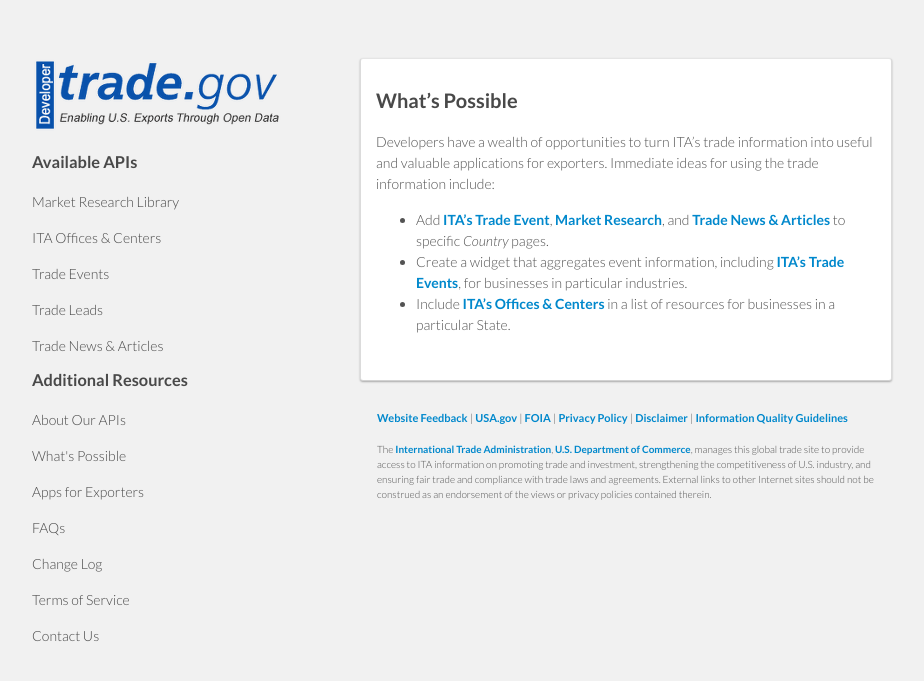
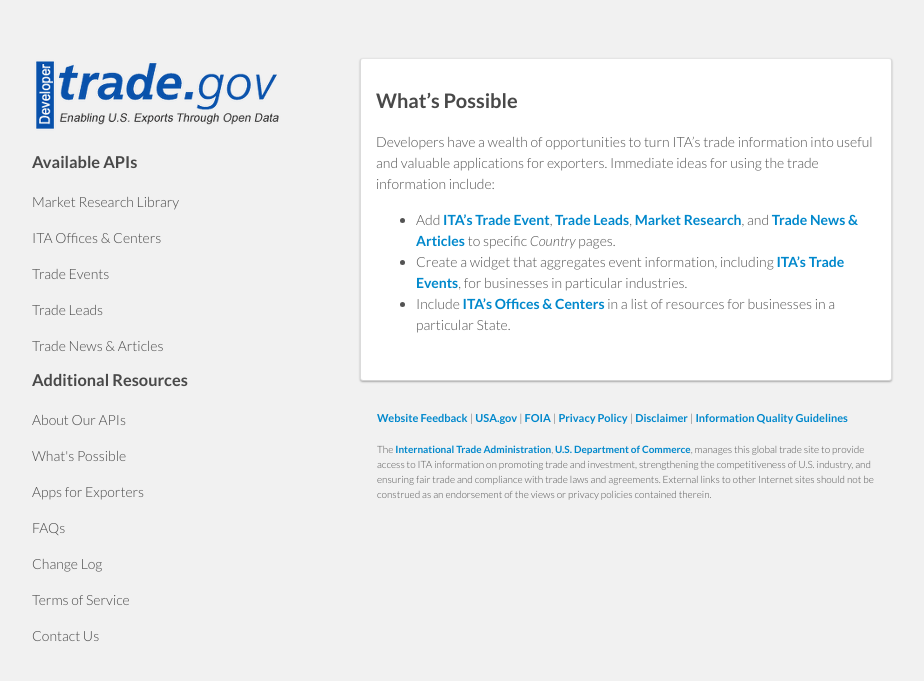
Before and after one commit to InternationalTradeAdministration/developerportal, a Jekyll site: the page built from _posts/2013-09-05-whats-possible.markdown, in a window 1280 px wide. Shown: the top 681 px of the page, without its empty margins (178-1102 px from the left). Built offline with Jekyll 4.4.1, drawn with Linux system fonts in a browser that asks for light colours.

Commit message:
Update 2013-09-05-whats-possible.markdown
Added trade leads to list of possibilities

```diff
--- a/_posts/2013-09-05-whats-possible.markdown
+++ b/_posts/2013-09-05-whats-possible.markdown
@@ -9,6 +9,6 @@ published: true
 
 Developers have a wealth of opportunities to turn ITA's trade information into useful and valuable applications for exporters.  Immediate ideas for using the trade information include:
 
-- Add [ITA's Trade Event](trade-events.html), [Market Research](market-research-library.html), and [Trade News & Articles](trade-news-articles.html) to specific _Country_ pages.
+- Add [ITA's Trade Event](trade-events.html), [Trade Leads](trade-leads.html), [Market Research](market-research-library.html), and [Trade News & Articles](trade-news-articles.html) to specific _Country_ pages.
 - Create a widget that aggregates event information, including [ITA's Trade Events](trade-events.html), for businesses in particular industries.
 - Include [ITA's Offices & Centers](ita-office-locations) in a list of resources for businesses in a particular State.
```
